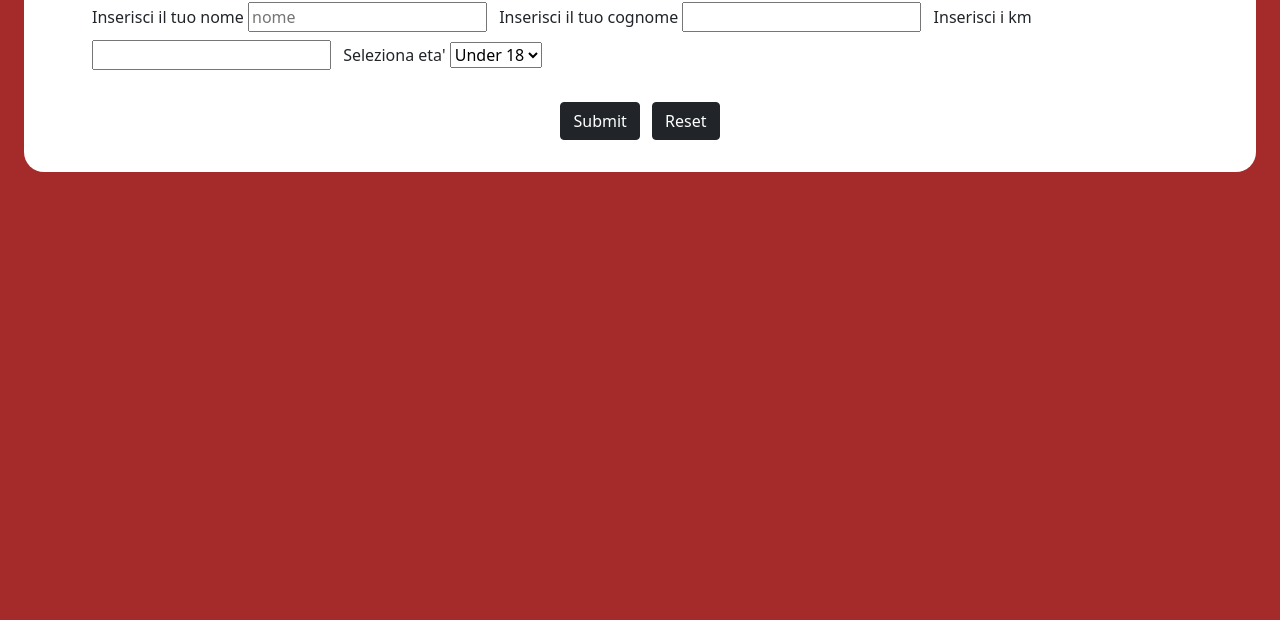
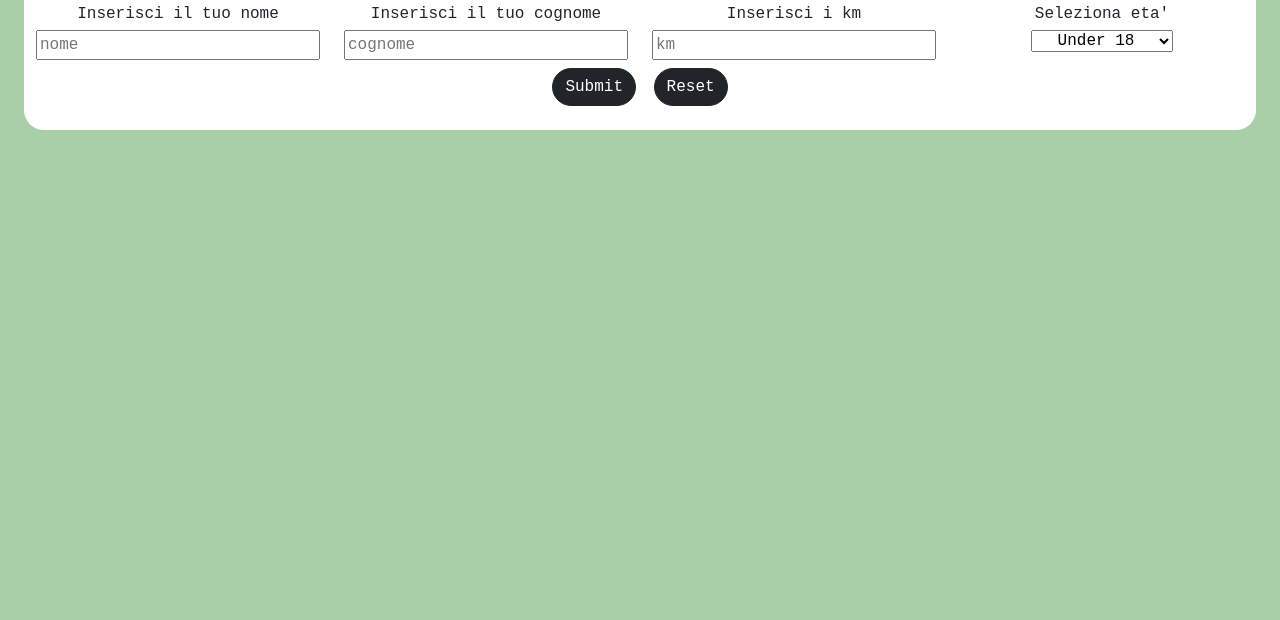
Before and after one commit to dona70909/js-biglietto-treno-form, a plain HTML site: page index.html in a window 1280 px wide. Shown: the part 180-800 px from the top of the page. Drawn offline with nearby package versions, Linux system fonts and the light colour scheme.

Commit message:
modifiche

```diff
--- a/css/style.css
+++ b/css/style.css
@@ -1,14 +1,10 @@
 
-header{
-    height: 10vh;
-    background-color: brown;
+body{
+    background-color: rgb(169, 207, 169);
 }
-/* main */
-.my-bg-colour{
-    background-color: brown;
-    height:90vh;
+main{
+    font-family:monospace;
 }
-
 .my-box-style{
     background-color: white;
     border-radius: 20px;
--- a/index.html
+++ b/index.html
@@ -15,7 +15,7 @@
     <!-- * font awesome icons -->
     <link rel="stylesheet" href="https://cdnjs.cloudflare.com/ajax/libs/font-awesome/5.15.4/css/all.min.css" integrity="sha512-1ycn6IcaQQ40/MKBW2W4Rhis/DbILU74C1vSrLJxCq57o941Ym01SwNsOMqvEBFlcgUa6xLiPY/NS5R+E6ztJQ==" crossorigin="anonymous" referrerpolicy="no-referrer" />
     <!-- * title -->
-    <title>Booltrain form</title>
+    <title>BOOLTRAINLANDIA</title>
 </head>
 
 <body>
@@ -32,49 +32,44 @@
     <main class="my-bg-colour p-4">
 
         <section class="container-fluid ">
-            <div class="row my-box-style p-4 mb-3 ">
+            <div class="row my-box-style py-4 mb-3 ">
 
                 <div class="col-12">
                     <h2>Inserisci i dati</h2>
                 </div>
 
 
-                <div class="col-12 ">
+                <div class="col-12 col-xl-3 text-center">
+                    <label class="mb-1" for="name-user">Inserisci il tuo nome</label>
+                    <input class="me-2 mb-2 w-100" type="text" id="name-user" placeholder="nome" value="">
+                </div>
 
-                    <div class="my-info  p-2 ">
-                        <div class="container-fluid">
-                            <div class="row mb-4 ">
-                                <div class="col-12">
-                                    <label for="name-user">Inserisci il tuo nome</label>
-                                    <input class="me-2 mb-2" type="text" id="name-user" placeholder="nome" value="">
+                <div class="col-12 col-xl-3 text-center">
+                    <label class="mb-1"  for="surname-user">Inserisci il tuo cognome</label>
+                    <input class="me-2 mb-2 w-100" type="text"  id="surname-user" placeholder="cognome" value="">
+                </div>
 
-                                    <label for="surname-user">Inserisci il tuo cognome</label>
-                                    <input class="me-2 mb-2" type="text"  id="surname-user" value="">
+                <div class="col-12 col-xl-3 text-center">
+                    <label class="mb-1"  for="my-km">Inserisci i km</label>
+                    <input class="me-2 mb-2 w-100" type="text" id="my-km" placeholder="km" value="">
+                </div>
 
-                                    <label for="my-km">Inserisci i km</label>
-                                    <input class="me-2 mb-2" type="text" id="my-km" value="">
-
-                                    <label for="user-age">Seleziona eta'</label>
-                                    <select class="mb-2" id="user-age">
+                <div class="col-12 col-xl-3 text-center mb-4 mb-xl-0">
+                    <label class="mb-1 d-block "  for="user-age">Seleziona eta'</label>
+                    <div class="d-flex justify-content-center">
+                        <select class="mb-2  w-50 w-xl-100  text-center" id="user-age">
                             <option value="under">Under 18</option>
                             <option value="18"> 18+</option>
                             <option value="65"> Over 65</option>
                         </select>
                     </div>
                 </div>
+
+                <div class="col-12 text-center ">
+                    <button type="submit" class="btn btn-dark rounded-pill me-2" id="my-submit">Submit</button>
+                    <button type="submit" id="my-reset" class="btn btn-dark rounded-pill">Reset</button>
                 </div>
 
-                        <div class="container-fluid">
-                            <div class="row">
-                                <div class="col-12 text-center">
-                                    <button type="submit" class="btn btn-dark me-2" id="my-submit">Submit</button>
-                                    <button type="submit" id="my-reset" class="btn btn-dark">Reset</button>
-                                </div>
-                            </div>
-                        </div>
-
-                    </div>
-                </div>
             </div>
         </section>
 
@@ -85,28 +80,28 @@
                     <h2>Ecco il tuo Biglietto</h2>
                 </div>
 
-                <div class="col-2">
+                <div class="col-12 col-xl-2">
                     <h5>Nome passeggero</h5>
                     <p class="mb-1" id="print-user-name"></p>
                     <p id="print-user-surname"></p>
                 </div>
 
-                <div class="col-2">
+                <div class="col-12 col-xl-2">
                     <h5>Offerta</h5>
                     <p id="print-offer"></p>
                 </div>
 
-                <div class="col-2">
+                <div class="col-12 col-xl-2">
                     <h5>Carrozza</h5>
                     <p id="print-carrozza"></p>
                 </div>
 
-                <div class="col-2">
+                <div class="col-12 col-xl-2">
                     <h5>Codice</h5>
                     <p id="print-code"></p>
                 </div>
 
-                <div class="col-2">
+                <div class="col-12 col-xl-2">
                     <h5>Costo Biglietto</h5>
                     <p id="my-ticket-price"></p>
                 </div>
```
Lines whose indentation alone changed are shown as unchanged.
